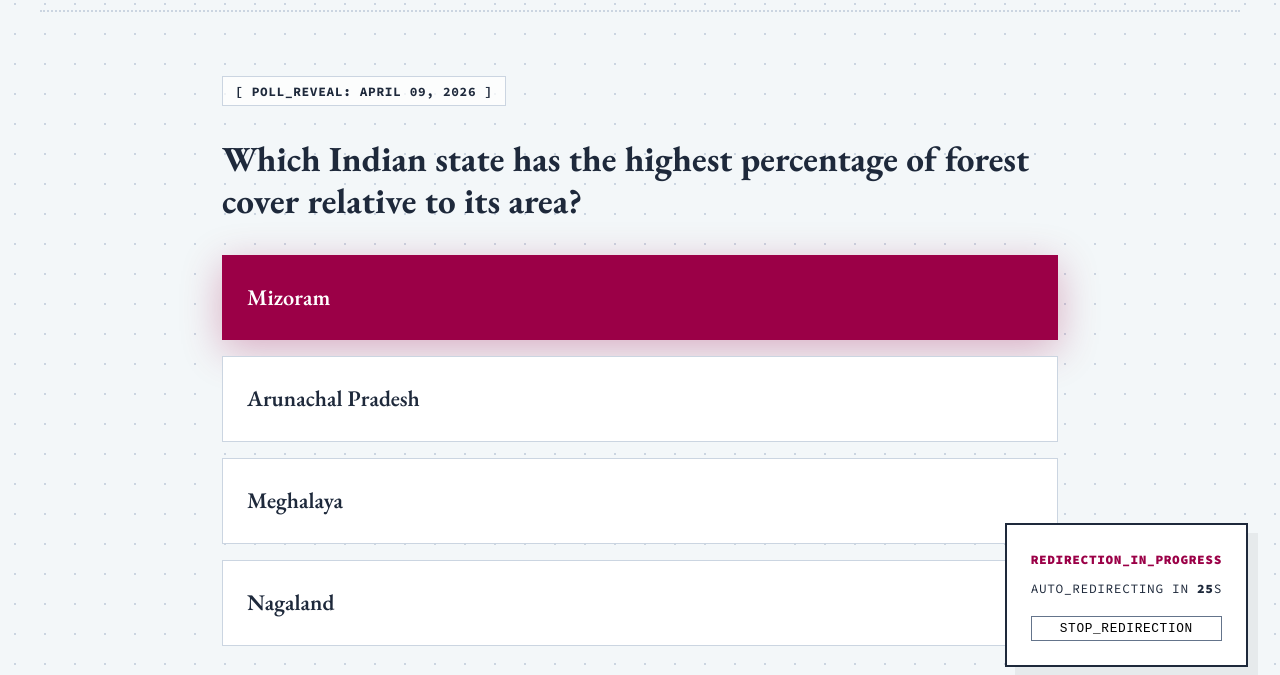
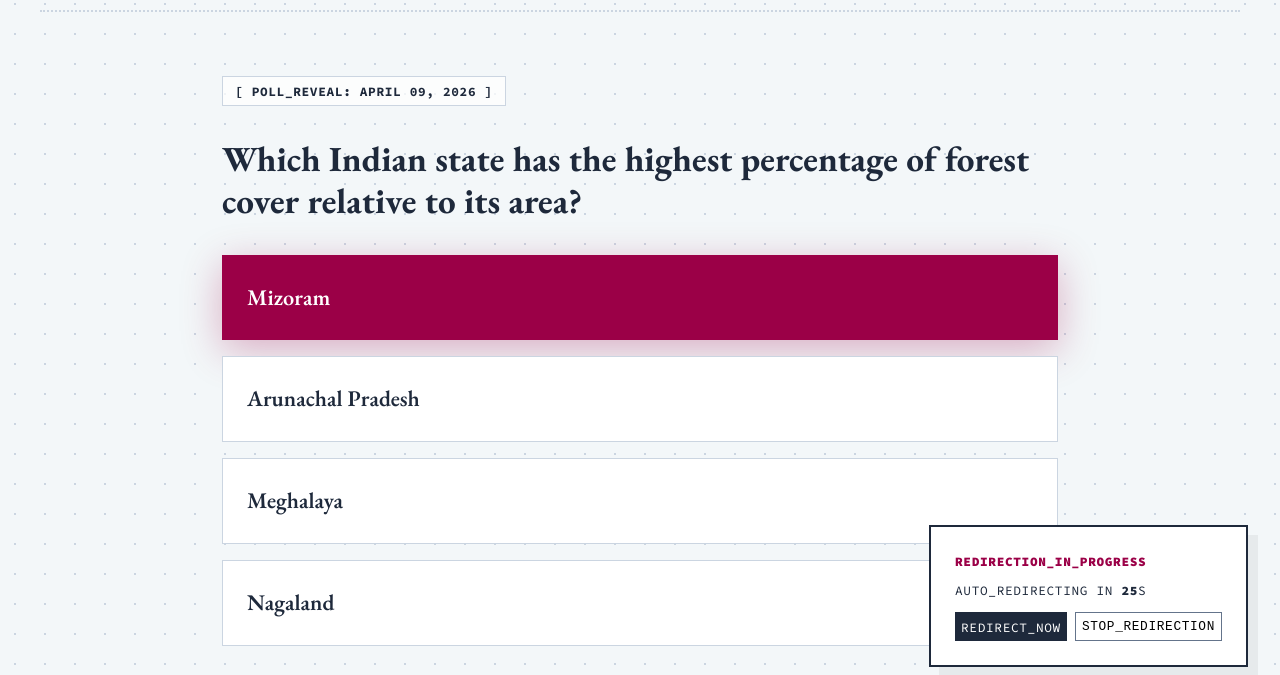
Before and after one commit to saikrishna5895/dataful-reveal, a plain HTML site: page index.html in a window 1280 px wide. Shown: the part 101-776 px from the top of the page. Drawn offline with nearby package versions, Linux system fonts and the light colour scheme.

Commit message:
Fix linkedin redirect and selection UI

```diff
--- a/index.html
+++ b/index.html
@@ -85,9 +85,10 @@
 
         .redirect-pill {
             position: fixed; bottom: 2rem; right: 2rem; background: white; border: 2px solid var(--text-main);
-            padding: 1.5rem; z-index: 1000; box-shadow: 10px 10px 0 rgba(0,0,0,0.05); max-width: 280px;
+            padding: 1.5rem; z-index: 1000; box-shadow: 10px 10px 0 rgba(0,0,0,0.05); max-width: 320px;
         }
-        .btn-abort { background: none; border: 1px solid var(--text-muted); padding: 4px 8px; font-family: monospace; cursor: pointer; margin-top: 10px; width: 100%; }
+        .btn-abort { background: none; border: 1px solid var(--text-muted); font-family: monospace; cursor: pointer; width: 100%; transition: 0.3s;}
+        .btn-abort:hover { background: var(--bg-canvas); }
 
         @keyframes fadeIn { from { opacity: 0; transform: translateY(10px); } to { opacity: 1; transform: translateY(0); } }
         .visible { animation: fadeIn 0.8s var(--transition-sharp) forwards; }
@@ -156,7 +157,10 @@
         <div id="redirect-pill" class="redirect-pill mono">
             <div style="font-weight:900; color:var(--brand-primary);">REDIRECTION_IN_PROGRESS</div>
             <div style="margin: 8px 0;">AUTO_REDIRECTING IN <span id="timer-val" style="font-weight:900;">30</span>S</div>
-            <button onclick="cancelRedirect()" class="btn-abort mono">STOP_REDIRECTION</button>
+            <div style="display:flex; gap: 8px; margin-top: 12px;">
+                <button onclick="executeRedirect()" class="btn-primary mono" style="flex:1; padding: 6px; border:none;">REDIRECT_NOW</button>
+                <button onclick="cancelRedirect()" class="btn-abort mono" style="flex:1; padding: 6px;">STOP_REDIRECTION</button>
+            </div>
         </div>
     </template>
 
@@ -292,7 +296,7 @@
 
                 const optsWrap = document.getElementById('options-list');
                 activePoll.options.forEach(opt => {
-                    const isUser = userChoice && decodeURIComponent(userChoice) === opt.label;
+                    const isUser = userChoice && decodeURIComponent(userChoice).trim().toLowerCase() === opt.label.trim().toLowerCase();
                     const div = document.createElement('div');
                     div.className = `option-figure ${opt.isCorrect ? 'correct' : ''} ${isUser ? 'user-choice' : ''}`;
                     div.innerHTML = `<div class="option-content">${opt.label}</div>`;
@@ -342,18 +346,26 @@
                 redirectSeconds--;
                 document.getElementById('timer-val').innerText = redirectSeconds;
                 if (redirectSeconds <= 0) {
+                    executeRedirect();
+                }
+            }, 1000);
+        }
+
+        function executeRedirect() {
             clearInterval(redirectTimer);
             let ref = document.referrer || "";
             if (ref.includes(window.location.hostname)) {
                 window.location.href = "https://dataful.in";
+            } else if (ref.includes("linkedin.com")) {
+                window.close(); // Ask browser to close this new tab and return to previous
+                setTimeout(() => { window.location.href = ref; }, 500); // Fallback to raw URL
             } else if (window.history.length > 1) {
                 window.history.back();
             } else {
-                        window.location.href = "https://dataful.in";
+                window.location.href = "https://www.linkedin.com/company/dataful/";
             }
         }
-            }, 1000);
-        }
+
         function cancelRedirect() { clearInterval(redirectTimer); document.getElementById('redirect-pill').style.display = 'none'; }
 
         function updateUserTimer() {
```
Also changed, not shown: poll-reveal.html (+19 -7 lines). Lines whose indentation alone changed are shown as unchanged.
